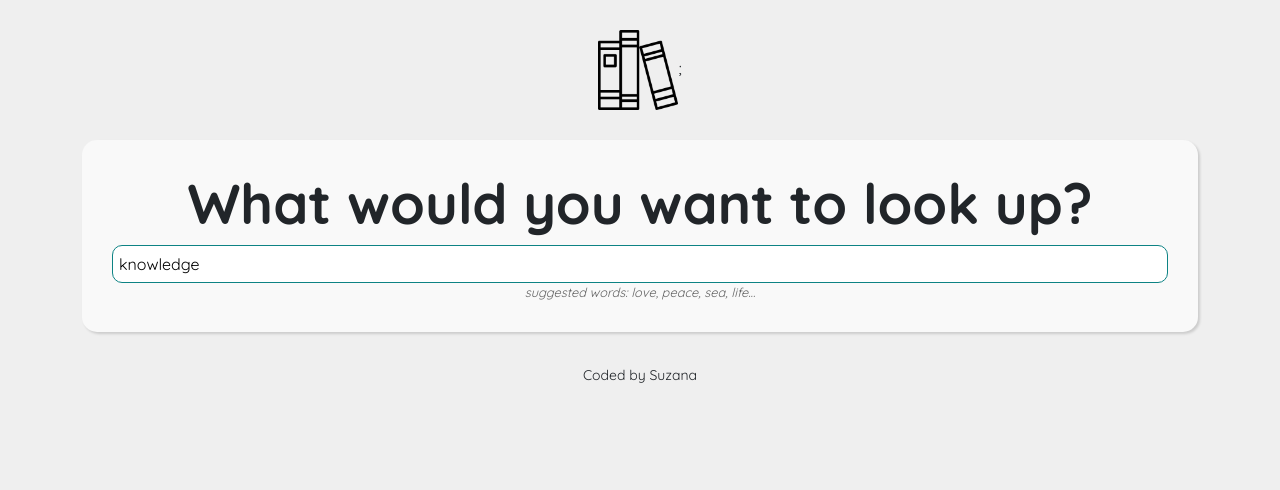
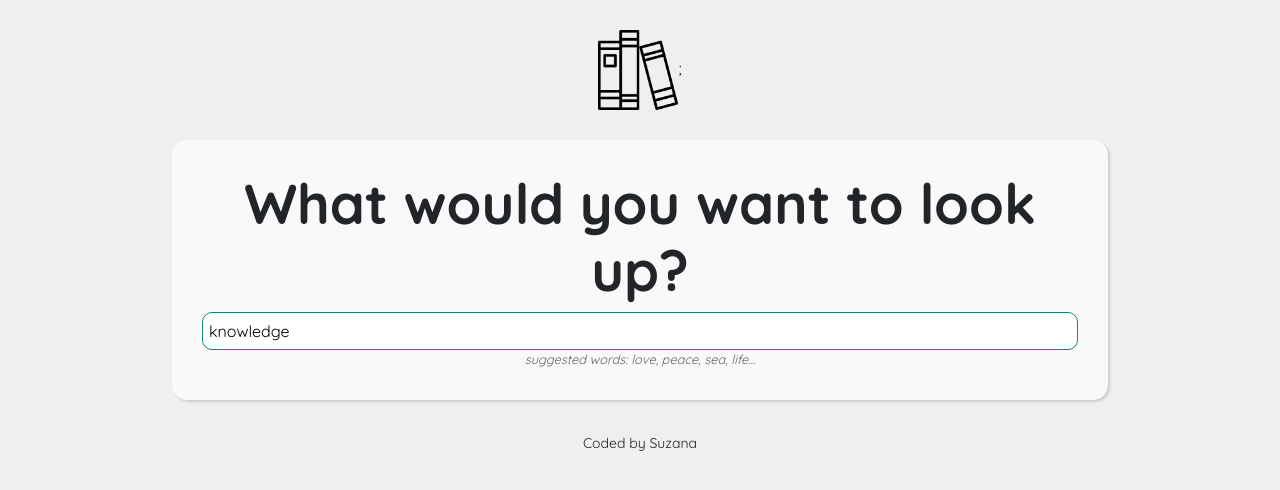
Before and after one commit to QSuzyQ/dictionary-project, a React (Create React App) app: page / in a window 1280 px wide. Shown: the top 490 px of the page. Built offline with nearby package versions, Linux system fonts and the light colour scheme; no server answers.

Commit message:
Adjusted max-width of the app

```diff
--- a/src/App.css
+++ b/src/App.css
@@ -3,11 +3,16 @@ body {
   font-family: "Quicksand", sans-serif;
 }
 
-a {
+.App {
+  max-width: 960px;
+  margin: 0 auto;
+}
+
+.App a {
   color: #0d8384;
 }
 
-main {
+.App main {
   margin: 30px 0;
 }
 
```
